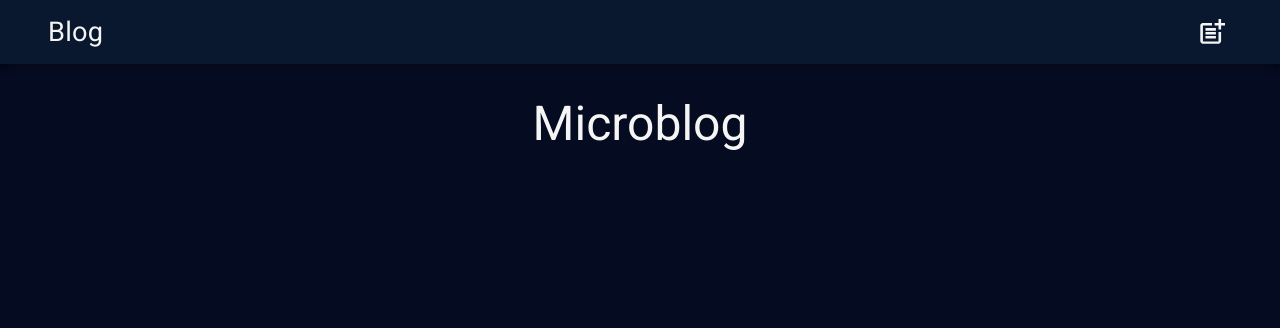
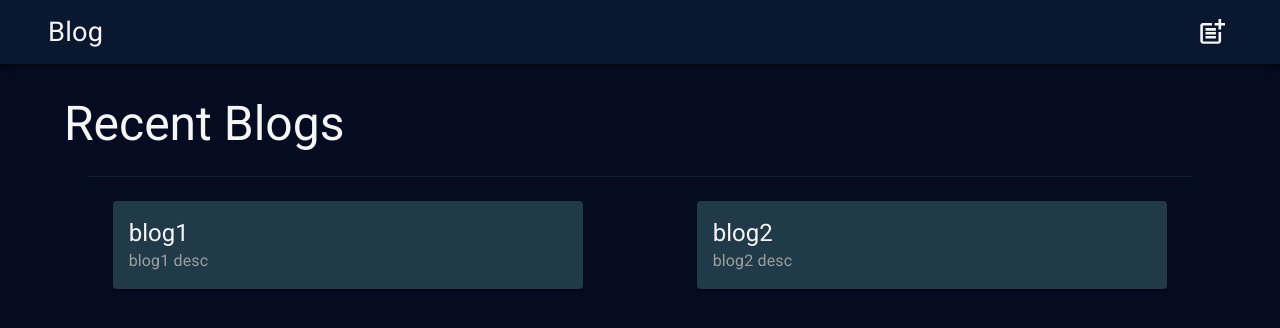
Before and after one commit to Jared-Enck/redux-microblog, a Next.js app: page / in a window 1280 px wide. Shown: the top 328 px of the page. Built offline with nearby package versions, Linux system fonts and the light colour scheme.

Commit message:
add grid with temp PostCards

```diff
--- a/src/app/page.js
+++ b/src/app/page.js
@@ -1,12 +1,51 @@
-import { Typography } from '@mui/material';
+import React from 'react';
+import { Container, Typography, Divider, Grid } from '@mui/material';
+import PostCard from './components/PostCard';
+
+const blog1 = {
+  id: '1A1B',
+  title: 'blog1',
+  description: 'blog1 desc',
+  body: 'blah blah blah',
+};
+
+const blog2 = {
+  id: '2A2B',
+  title: 'blog2',
+  description: 'blog2 desc',
+  body: 'blah blah blah',
+};
+
+const blogs = [blog1, blog2];
 
 export default function Home() {
   return (
-    <Typography
-      variant='h3'
-      sx={{ color: 'primary.text' }}
-    >
-      Microblog
-    </Typography>
+    <Container maxWidth='lg'>
+      <Typography
+        variant='h3'
+        sx={{ color: 'primary.text' }}
+      >
+        Recent Blogs
+      </Typography>
+
+      <Divider sx={{ bgcolor: 'primary.light', margin: '1.5rem' }} />
+
+      <Grid
+        container
+        spacing={2}
+        justifyContent={'space-around'}
+      >
+        {blogs.map((b) => (
+          <Grid
+            key={b.id}
+            item
+            xs={12}
+            sm={5}
+          >
+            <PostCard post={b} />
+          </Grid>
+        ))}
+      </Grid>
+    </Container>
   );
 }
```
